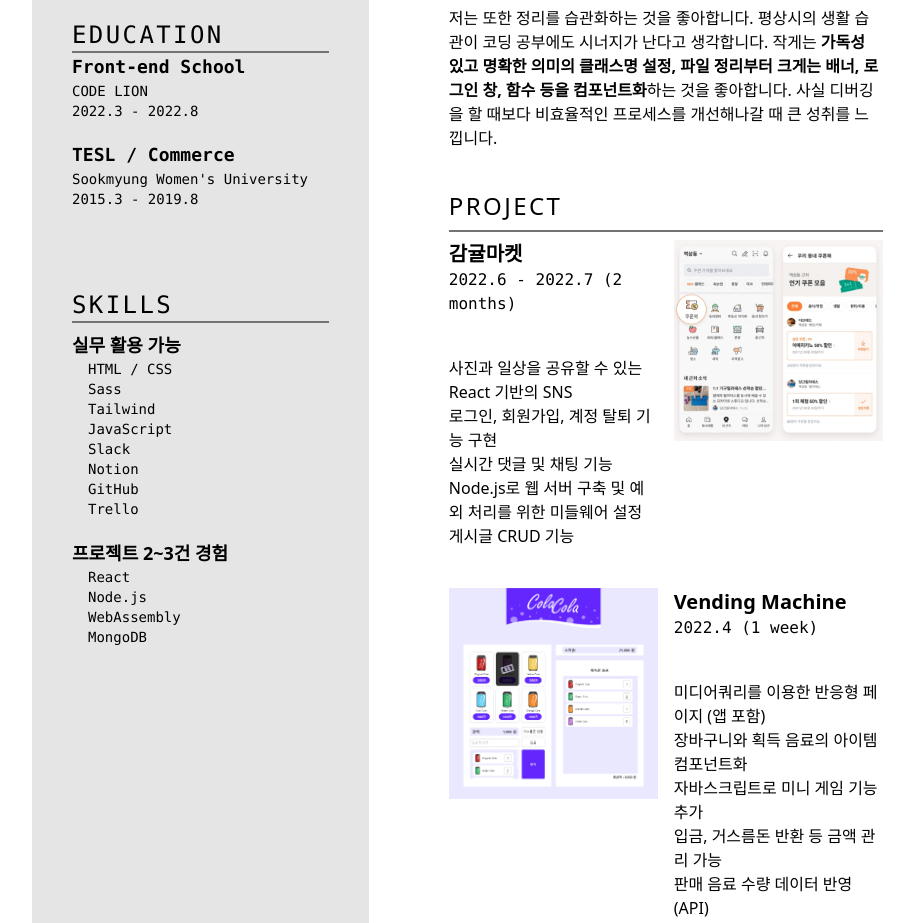
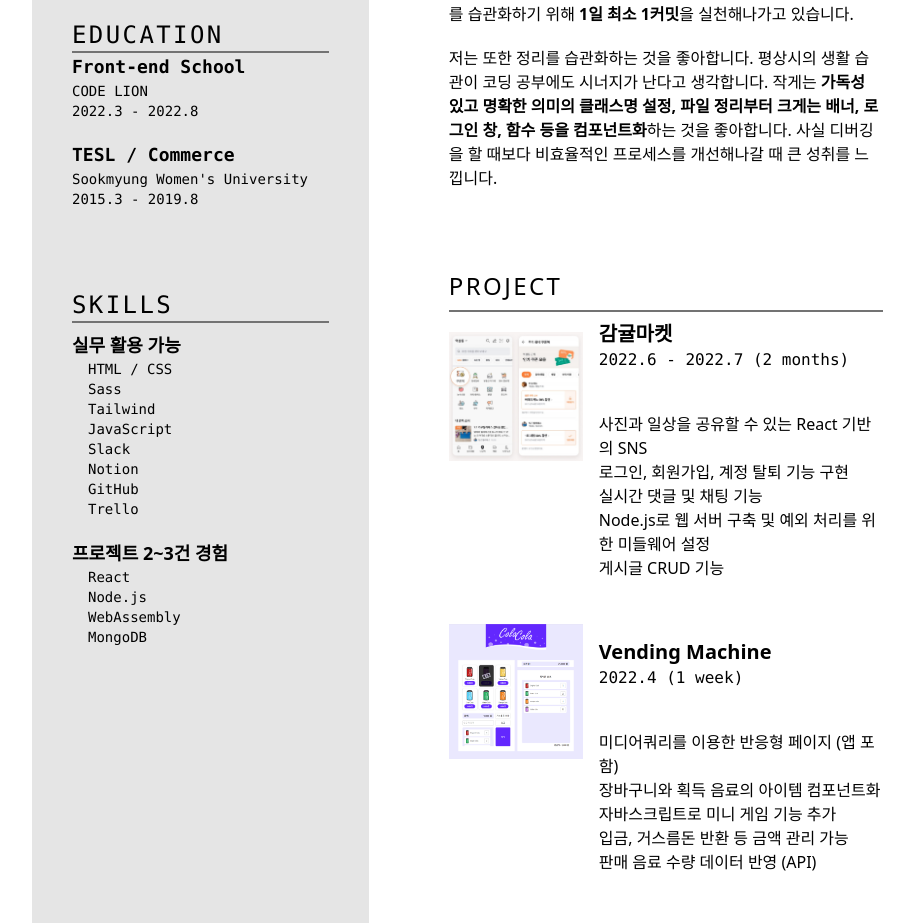
Before and after one commit to Nayoung-Gu/tailwind-resume, a plain HTML site: page index.html in a window 1280 px wide. Shown: the part 596-1519 px from the top of the page, without its empty margins (288-1202 px from the left). Drawn offline with nearby package versions, Linux system fonts and the light colour scheme.

Commit message:
레이아웃 수정

```diff
--- a/index.html
+++ b/index.html
@@ -80,7 +80,7 @@
         </article>
       </div>
       <main class="basis-2/3 max-w-screen-md">
-        <header class="bg-neutral-500 text-slate-50 text-center p-10 mb-10">
+        <header class="bg-neutral-500 text-slate-50 text-center p-10 mb-20">
           <h1 class="text-2xl tracking-widest text-7xl">NAYOUNG GU</h1>
 
           <p
@@ -89,7 +89,7 @@
             FRONT-END DEVELOPER
           </p>
         </header>
-        <article class="font-sans mb-10">
+        <article class="font-sans mb-20">
           <h2
             class="border-b-2 border-neutral-500 text-2xl tracking-widest pb-2 mb-2"
           >
@@ -116,14 +116,18 @@
             개선해나갈 때 큰 성취를 느낍니다.
           </p>
         </article>
-        <article class="font-sans pb-10">
+        <article class="font-sans pb-10 h-fit">
           <h2
             class="border-b-2 border-neutral-500 text-2xl tracking-widest pb-2 mb-2"
           >
             PROJECT
           </h2>
-          <div class="grid lg:grid-cols-2 md:grid-cols-1 grid-rows-3 gap-4">
-            <div class="flex flex-col">
+          <div class="grid lg:grid-cols-3 md:grid-cols-1 grid-rows-2 gap-4">
+            <div class="pt-3">
+              <!--예시로 넣어놓은 당근 마켓 이미지입니다.-->
+              <img src="당근마켓.PNG" />
+            </div>
+            <div class="flex flex-col justify-center pb-5 col-span-2">
               <h4 class="font-semibold text-xl">감귤마켓</h4>
               <span class="font-mono">2022.6 - 2022.7 (2 months)</span>
               <ul class="mt-10">
@@ -136,14 +140,10 @@
                 <li>게시글 CRUD 기능</li>
               </ul>
             </div>
-            <div>
-              <!--예시로 넣어놓은 당근 마켓 이미지입니다.-->
-              <img src="당근마켓.PNG" />
-            </div>
-            <div>
+            <div class="pt-2">
               <img src="벤딩머신.PNG" />
             </div>
-            <div class="flex flex-col">
+            <div class="flex flex-col col-span-2 justify-center">
               <h4 class="font-semibold text-xl">Vending Machine</h4>
               <span class="font-mono">2022.4 (1 week)</span>
               <ul class="mt-10">
@@ -154,21 +154,6 @@
                 <li>판매 음료 수량 데이터 반영 (API)</li>
               </ul>
             </div>
-            <!-- <div class="flex flex-col justify-center">
-              <h4 class="font-semibold text-xl">1만시간의 법칙</h4>
-              <span class="font-mono">2022.4 - 2022.5 (2 weeks)</span>
-              <ul class="mt-10">
-                <li>웹, 앱용 반응형 웹페이지 구현</li>
-                <li>피그마 디자인 기반 페이지</li>
-                <li>1만 시간 계산을 위한 Math 내장 함수 사용</li>
-                <li>카카오톡을 포함한 결과페이지 SNS 공유 기능 추가</li>
-              </ul>
-            </div> -->
-
-            <!-- <div>
-
-              <img src="1만시간의법칙.png" />
-            </div> -->
           </div>
         </article>
       </main>
```
